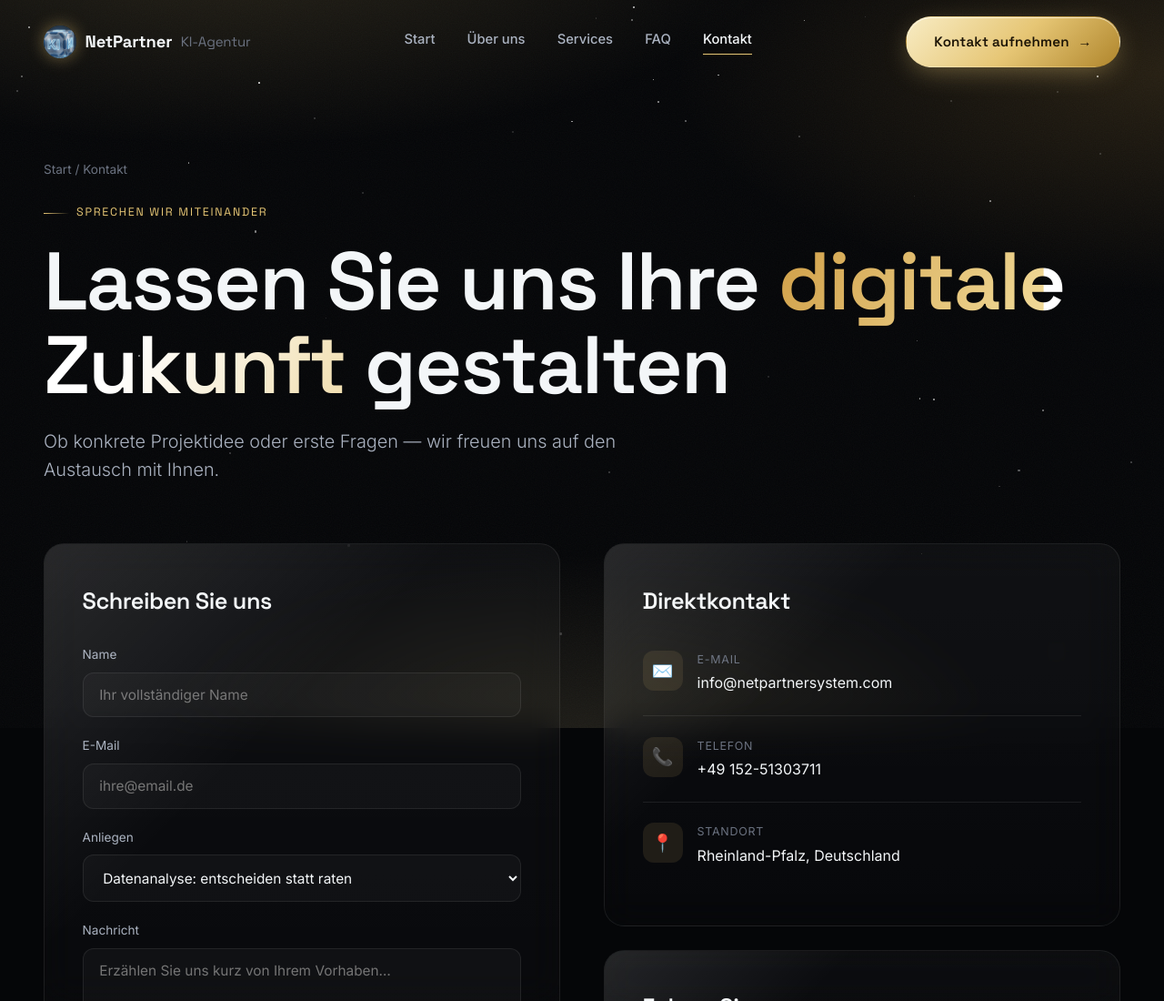
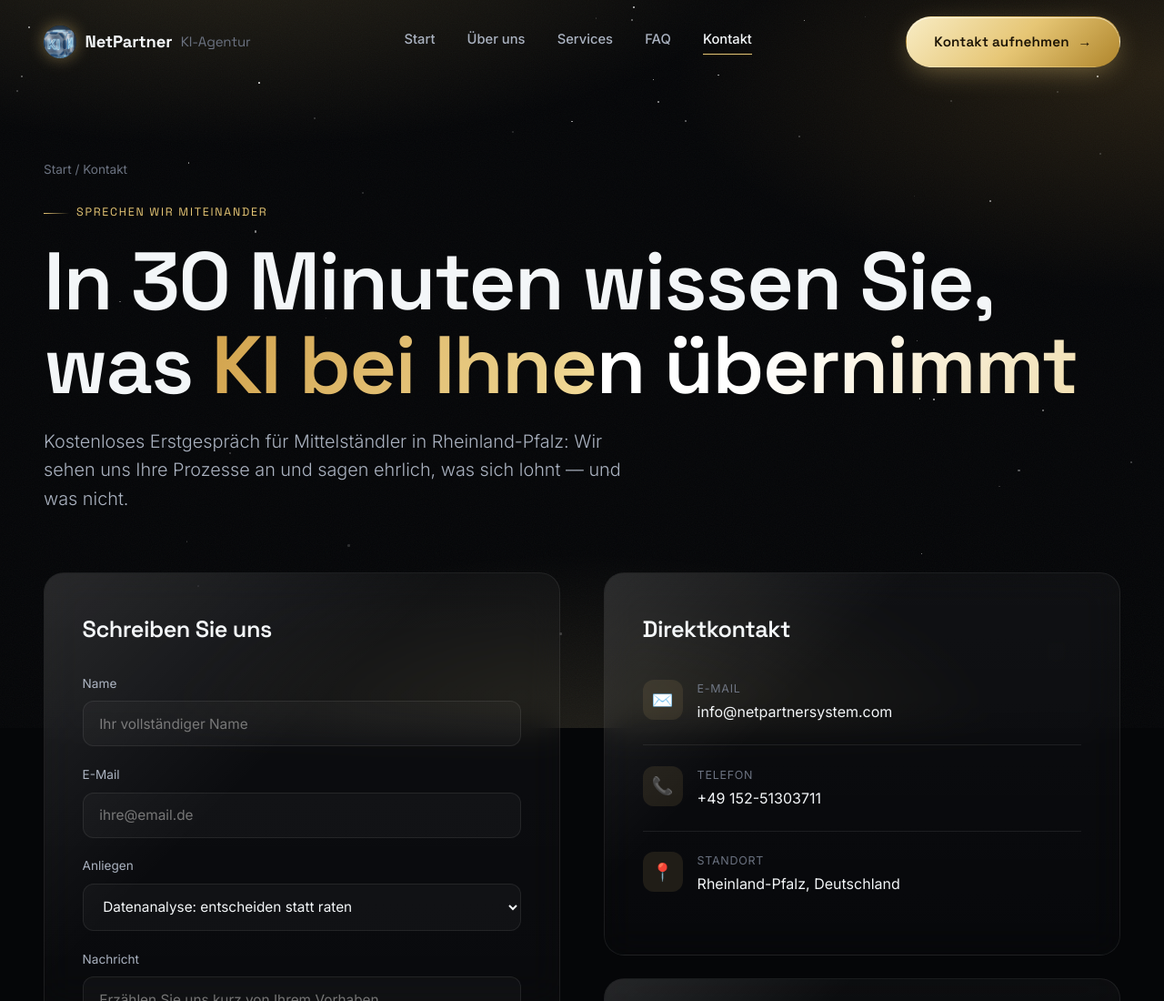
Before and after one commit to awinwindeal1-del/netpartner, a plain HTML site: page ki/kontakt.html in a window 1280 px wide. Shown: the top 1100 px of the page at 91% size. Drawn offline with Linux system fonts and the light colour scheme.

Commit message:
kontakt.html: H1 auf Ergebnis umgestellt, alte Leistungsnamen im Formular ersetzt
- H1 'Lassen Sie uns Ihre digitale Zukunft gestalten' -> 'In 30 Minuten wissen Sie,
  was KI bei Ihnen uebernimmt', Subline nennt Zielgruppe, Region und Ablauf
- Anliegen-Auswahl: 'Prozessautomatisierung' -> 'Automatisierung: Zeit zurueckgewinnen'

```diff
--- a/ki/kontakt.html
+++ b/ki/kontakt.html
@@ -86,8 +86,8 @@
   <div class="wrap">
     <div class="breadcrumb reveal in"><a href="index.html">Start</a> / Kontakt</div>
     <div class="eyebrow reveal in">Sprechen wir miteinander</div>
-    <h1 class="reveal in">Lassen Sie uns Ihre <span class="text-gradient">digitale Zukunft</span> gestalten</h1>
-    <p class="lead reveal in reveal-delay-1" style="margin-top:1.4rem;">Ob konkrete Projektidee oder erste Fragen — wir freuen uns auf den Austausch mit Ihnen.</p>
+    <h1 class="reveal in">In 30 Minuten wissen Sie, was <span class="text-gradient">KI bei Ihnen übernimmt</span></h1>
+    <p class="lead reveal in reveal-delay-1" style="margin-top:1.4rem;">Kostenloses Erstgespräch für Mittelständler in Rheinland-Pfalz: Wir sehen uns Ihre Prozesse an und sagen ehrlich, was sich lohnt — und was nicht.</p>
   </div>
 </section>
 
@@ -111,7 +111,7 @@
           <select id="topic" name="topic">
             <option>Datenanalyse: entscheiden statt raten</option>
             <option>Kundenerlebnis: binden statt kaufen</option>
-            <option>Prozessautomatisierung</option>
+            <option>Automatisierung: Zeit zurückgewinnen</option>
             <option>KI-CRM: mehr Abschlüsse</option>
             <option>Maßgeschneiderte KI-Lösungen</option>
             <option>Sonstiges</option>
```
